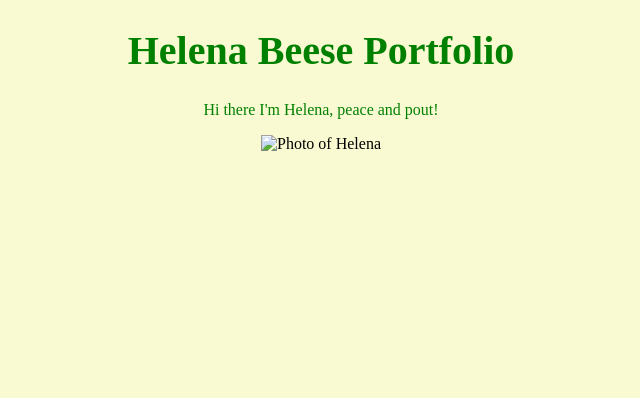
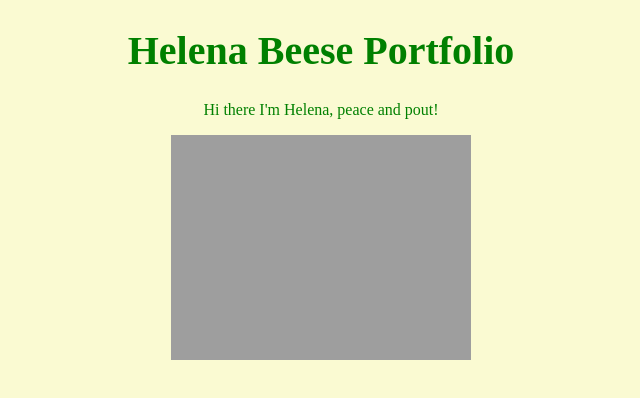
Before and after one commit to GeorginaBeese/Helena-Beese, a plain HTML site: page about.html in a window 1280 px wide. Shown: the whole page, without its empty margins (319-959 px from the left). Drawn offline with Linux system fonts and the light colour scheme; the site is published under a folder, as on GitHub Pages, so addresses that start at the root find nothing.

Commit message:
Update about.html

```diff
--- a/about.html
+++ b/about.html
@@ -13,7 +13,7 @@
 
         <p class="text"> Hi there I'm Helena, peace and pout!</p>
 
-        <img style="width:300px;height: auto" src="/images/helena_image.jpeg" alt="Photo of Helena">
+        <img style="width:300px;height: auto" src="images/helena_image.jpeg" alt="Photo of Helena">
 
 
     </body>
```
